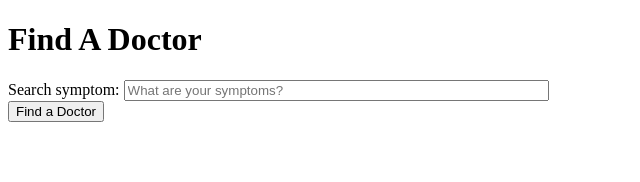
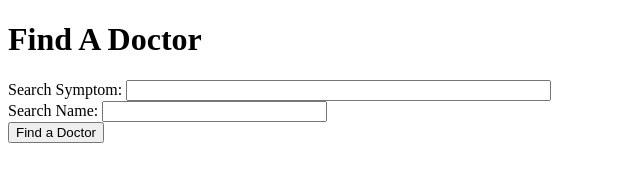
Before and after one commit to joseamesquita/Find-Doctor, a website built with webpack: page src/index.html in a window 1280 px wide. Shown: the whole page, without its empty margins (0-640 px from the left). Built offline with nearby package versions, Linux system fonts and the light colour scheme.

Commit message:
1. add two labels and inputs for webpage

```diff
--- a/src/index.html
+++ b/src/index.html
@@ -7,8 +7,10 @@
         <div class="container">
             <h1>Find A Doctor</h1>
             <div class="form">
-                <label>Search symptom:</label>
-                <input  class="input" type="text" size="50" placeholder="What are your symptoms?">
+                <label for="symptom">Search Symptom:</label>
+                <input  class="input" type="text" size="50"> <br>
+                <label for="name">Search Name:</label>
+                <input class="input" type="text" size="25">
             </div>
             <button class="find">Find a Doctor</button>
         </div>
```
